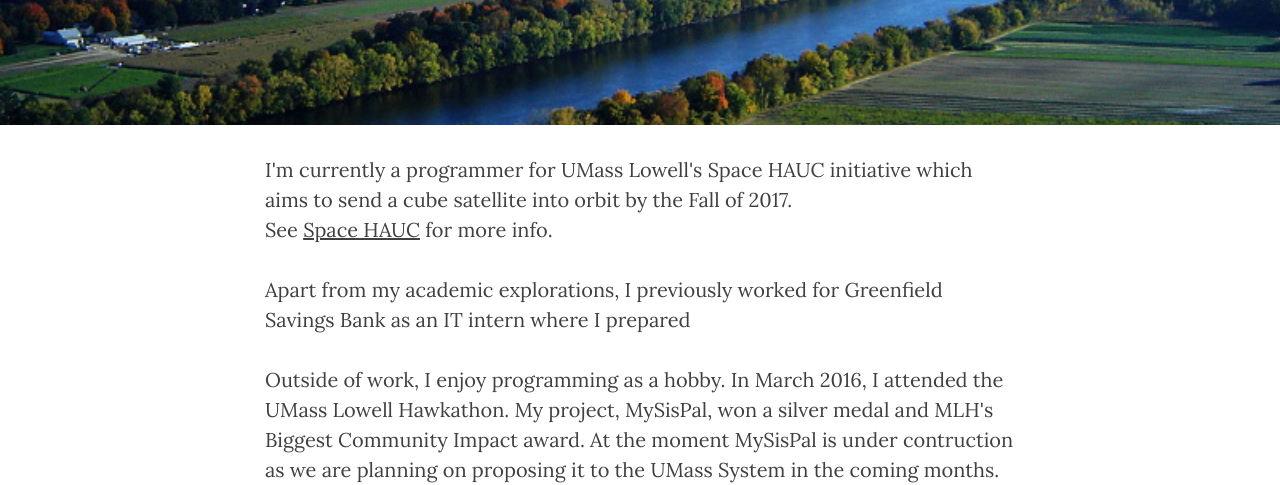
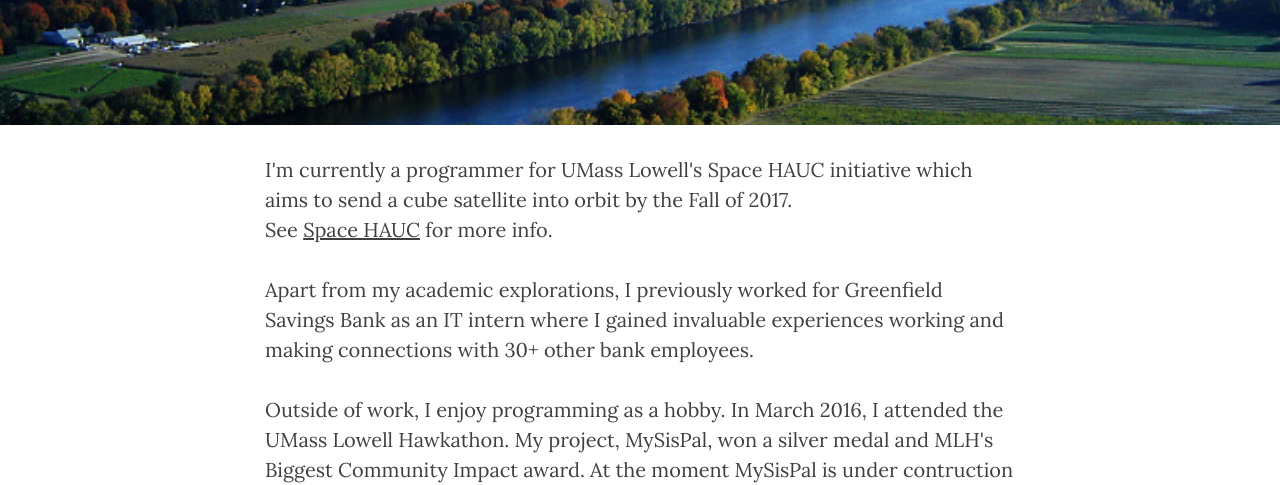
Before and after one commit to yyildiz/yyildiz.github.io, a plain HTML site: page index.html in a window 1280 px wide. Shown: the part 323-808 px from the top of the page. Drawn offline with nearby package versions, Linux system fonts and the light colour scheme.

```diff
--- a/index.html
+++ b/index.html
@@ -87,7 +87,7 @@
         <div class="row">
             <div class="col-lg-8 col-lg-offset-2 col-md-10 col-md-offset-1">
                 <p>I'm currently a programmer for UMass Lowell's Space HAUC initiative which aims to send a cube satellite into orbit by the Fall of 2017. <br>See <a href="spacehauc.html">Space HAUC</a> for more info.</p>
-                <p>Apart from my academic explorations, I previously worked for Greenfield Savings Bank as an IT intern where I prepared </p>
+                <p>Apart from my academic explorations, I previously worked for Greenfield Savings Bank as an IT intern where I gained invaluable experiences working and making connections with 30+ other bank employees.</p>
                 <p>Outside of work, I enjoy programming as a hobby. In March 2016, I attended the UMass Lowell Hawkathon. My project, MySisPal, won a silver medal and MLH's Biggest Community Impact award. At the moment MySisPal is under contruction as we are planning on proposing it to the UMass System in the coming months.</p>
                 <p>I also love hiking (the picture above is one of my favorite places to hike, Mount Sugarloaf in Deerfield MA), running, kayaking, and going to the gym (it’s really great for relieving stress!)</p>
                 <p>If you have questions for me or would like to talk about job opportunities please feel free to contact me.</p>
```
